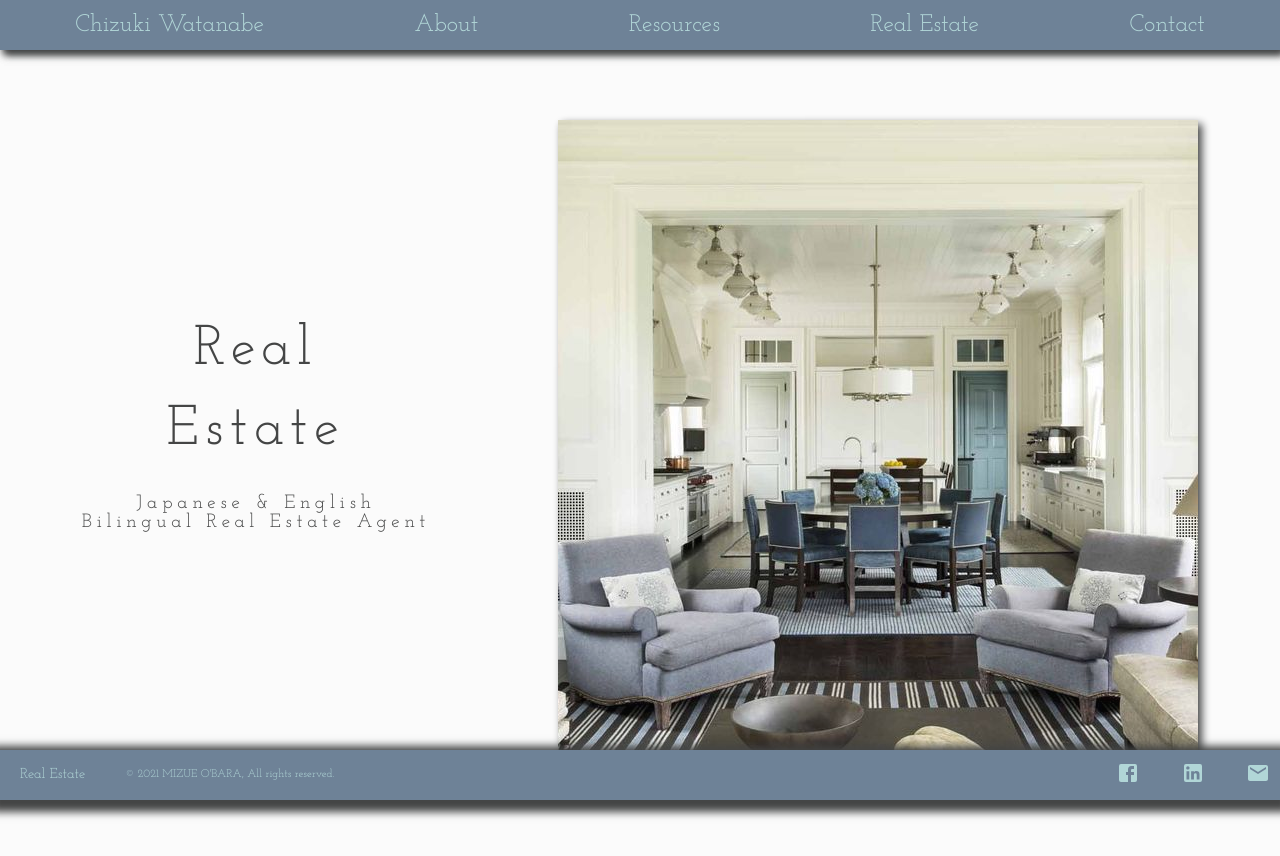
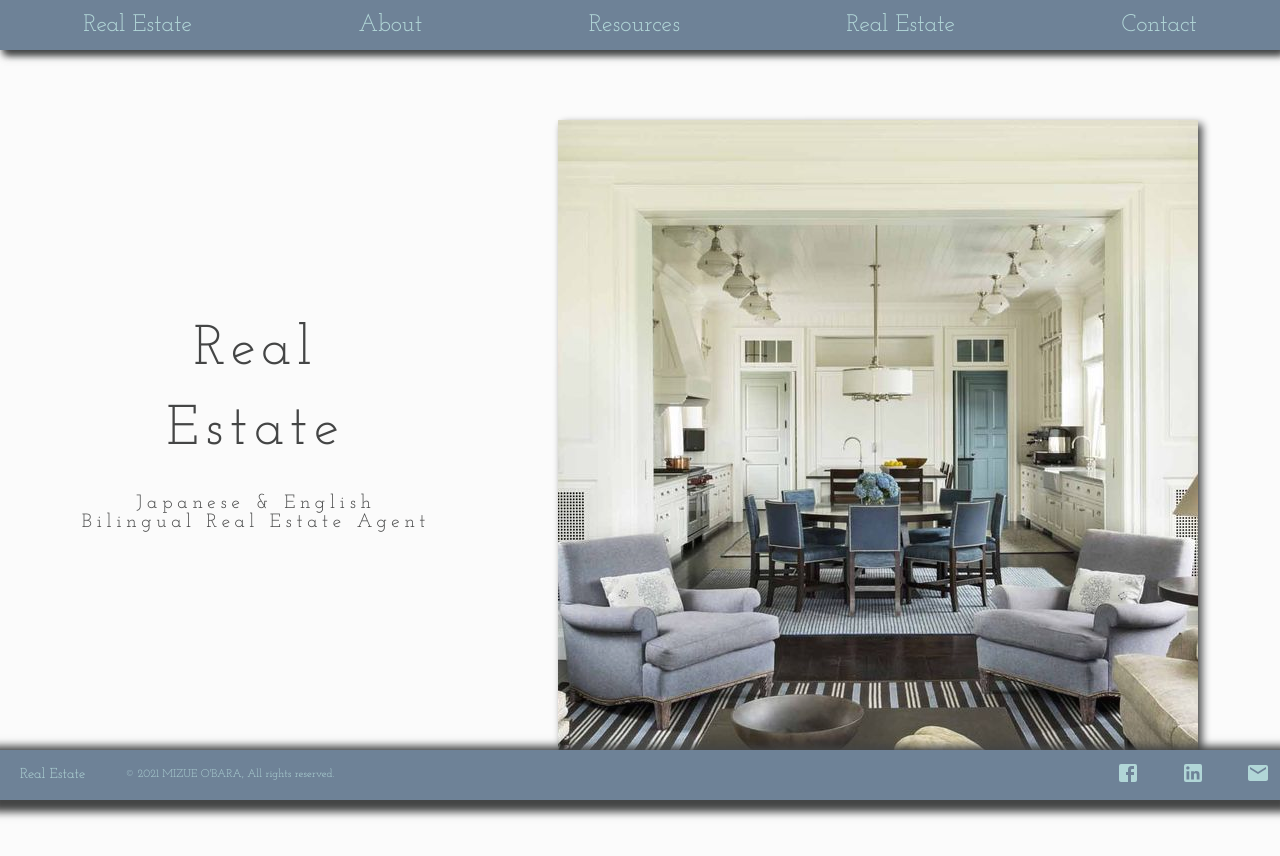
Before and after one commit to mobara121/Real_Estate, a React (Create React App) app: page /#/chizuki_watanabe in a window 1280 px wide. Shown: the top 856 px of the page. Built offline with nearby package versions, Linux system fonts and the light colour scheme.

Commit message:
navbar change

```diff
--- a/src/Nav/RightNav.jsx
+++ b/src/Nav/RightNav.jsx
@@ -69,7 +69,7 @@ function RightNav(props){
     return(
         <div className={classes.navbar}>
             <Ul open={props.open} >
-                <li  onClick={()=>props.setOpen(!props.open)}><Link to='/chizuki_watanabe' className={classes.link}>Chizuki Watanabe</Link></li>
+                <li  onClick={()=>props.setOpen(!props.open)}><Link to='/chizuki_watanabe' className={classes.link}>Real Estate</Link></li>
                 <li onClick={()=>props.setOpen(!props.open)}><Link to='/about' className={classes.link}>About</Link></li>
                 <li onClick={()=>props.setOpen(!props.open)}><Link to='/resource' className={classes.link}>Resources</Link></li>
                 <li onClick={()=>props.setOpen(!props.open)}><Link to='/realestate' className={classes.link}>Real Estate</Link></li>
```
